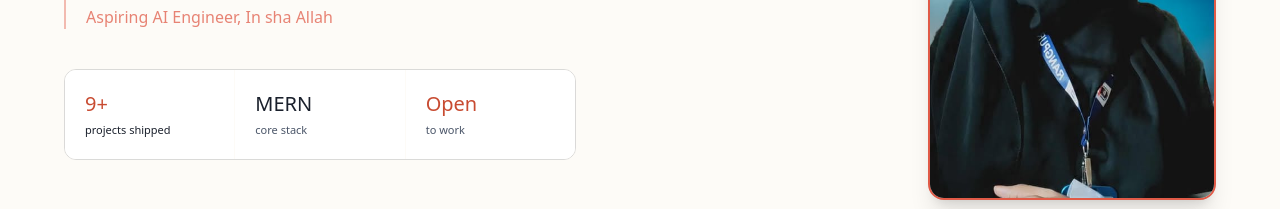
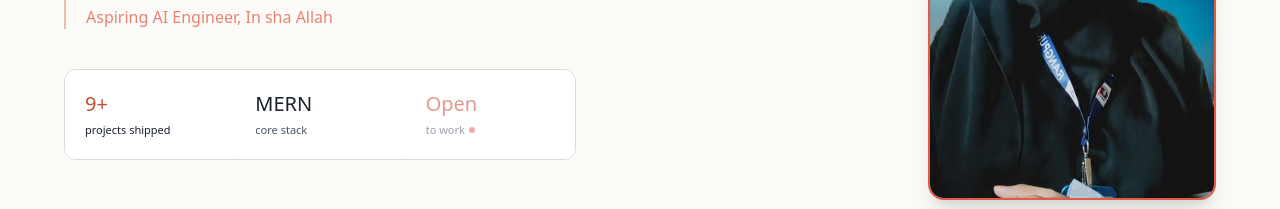
Before and after one commit to mouislambd/portfolio, a Next.js app: page / in a window 1280 px wide. Shown: the part 424-633 px from the top of the page. Built offline with nearby package versions, Linux system fonts and the light colour scheme; a web font is replaced by a local one.

Commit message:
about section updated

```diff
--- a/components/Hero.tsx
+++ b/components/Hero.tsx
@@ -140,14 +140,21 @@ export default function Hero() {
                         </div>
                         <Link
                             href="/contact"
-                            className="bg-white px-4 py-4 sm:px-5 sm:py-5 cursor-pointer transition-all duration-300 hover:shadow-lg hover:shadow-[#C84B31]/20 hover:bg-[#E05A47]/5 block"
+                            className="group bg-white px-4 py-4 sm:px-5 sm:py-5 cursor-pointer transition-all duration-300 hover:shadow-lg hover:shadow-[#C84B31]/20 hover:bg-[#E05A47]/5 block relative overflow-hidden"
                         >
-                            <div className="text-[#C84B31] text-lg sm:text-xl font-medium">
-                                Open
-                            </div>
-                            <div className="text-[#4A5568] text-[11px] mt-1">
-                                to work
-                            </div>
+                            <div className="absolute inset-0 border-2 border-transparent group-hover:border-[#E05A47]/30 rounded-xl transition-all duration-300" />
+                            <motion.div
+                                animate={{ opacity: [0.5, 1, 0.5] }}
+                                transition={{ duration: 2, repeat: Infinity }}
+                            >
+                                <div className="text-[#C84B31] text-lg sm:text-xl font-medium">
+                                    Open
+                                </div>
+                                <div className="text-[#4A5568] text-[11px] mt-1 flex items-center gap-1">
+                                    to work
+                                    <span className="w-1.5 h-1.5 rounded-full bg-[#E05A47] animate-pulse" />
+                                </div>
+                            </motion.div>
                         </Link>
                     </motion.div>
 
```
